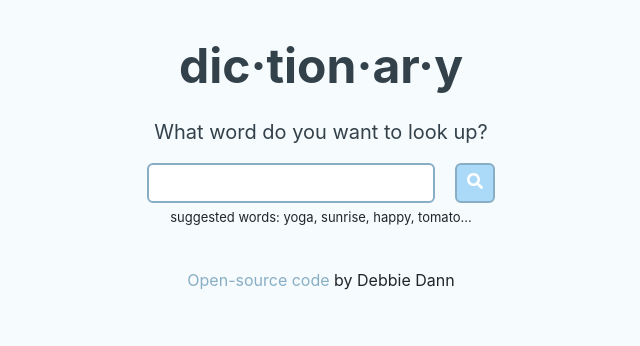
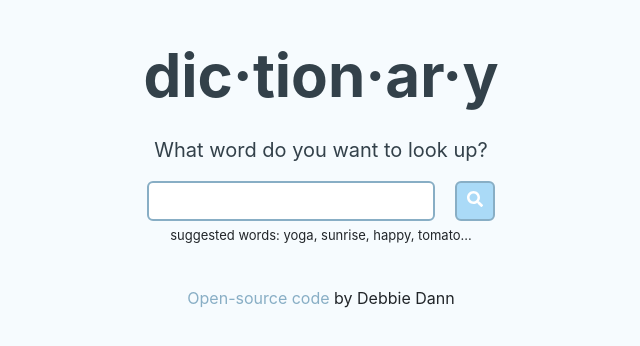
Before and after one commit to hellodeborahuk/dictionary-project, a React (Create React App) app: page / in a window 1280 px wide. Shown: the top 346 px of the page, without its empty margins (319-959 px from the left). Built offline with nearby package versions, Linux system fonts and the light colour scheme; no server answers.

Commit message:
Updated css on header and photos

```diff
--- a/src/App.css
+++ b/src/App.css
@@ -1,6 +1,6 @@
 .app-header {
   color: #33414A;
-  font-size: 48px;
+  font-size: 60px;
   font-weight: bold;
   margin: 30px 0 15px;
   text-align: center;
--- a/src/Photos.css
+++ b/src/Photos.css
@@ -2,10 +2,10 @@
     margin-top: 30px;
     border-radius: 6px;
     box-shadow: 0 2px 10px rgba(0, 0, 0, 10%);
-    padding: 8px 40px;
+    padding: 20px 20px 0;
 }
 .Photos img {
     border-radius: 4px;
-    margin-bottom: 20px;
+    padding-bottom: 20px;
     width: 100%;
 }
```
